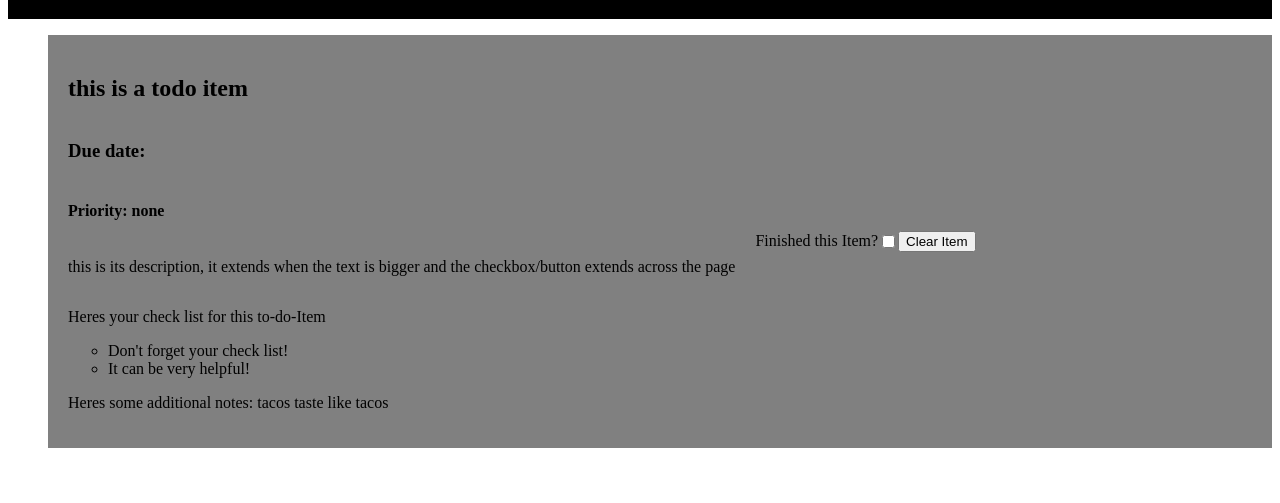
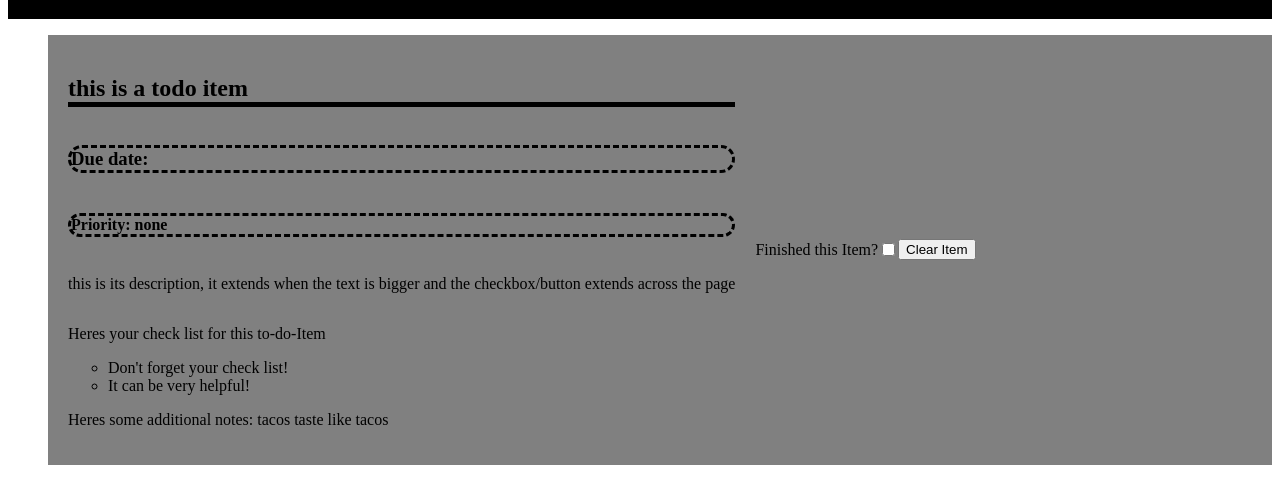
Before and after one commit to jackalot/O-To-Do-List, a website built with webpack: page dist/index.html in a window 1280 px wide. Shown: the part 69-572 px from the top of the page. Built offline with Linux system fonts and the light colour scheme.

Commit message:
mostly worked on the heading style but in general, did more layout and styling

```diff
--- a/src/style.css
+++ b/src/style.css
@@ -25,3 +25,14 @@ header h1 {
     justify-content: center;
     align-items: center;
 }
+.To-Do-Item .Due-Date {
+   border-radius: 20px;
+   border-style: dashed;
+}
+.To-Do-Item .Priority {
+    border-radius: 20px;
+    border-style: dashed;
+ }
+ .To-Do-Item h2 {
+   border-bottom: solid black 5px;
+ }
```
Also changed, not shown: dist/main.js.
